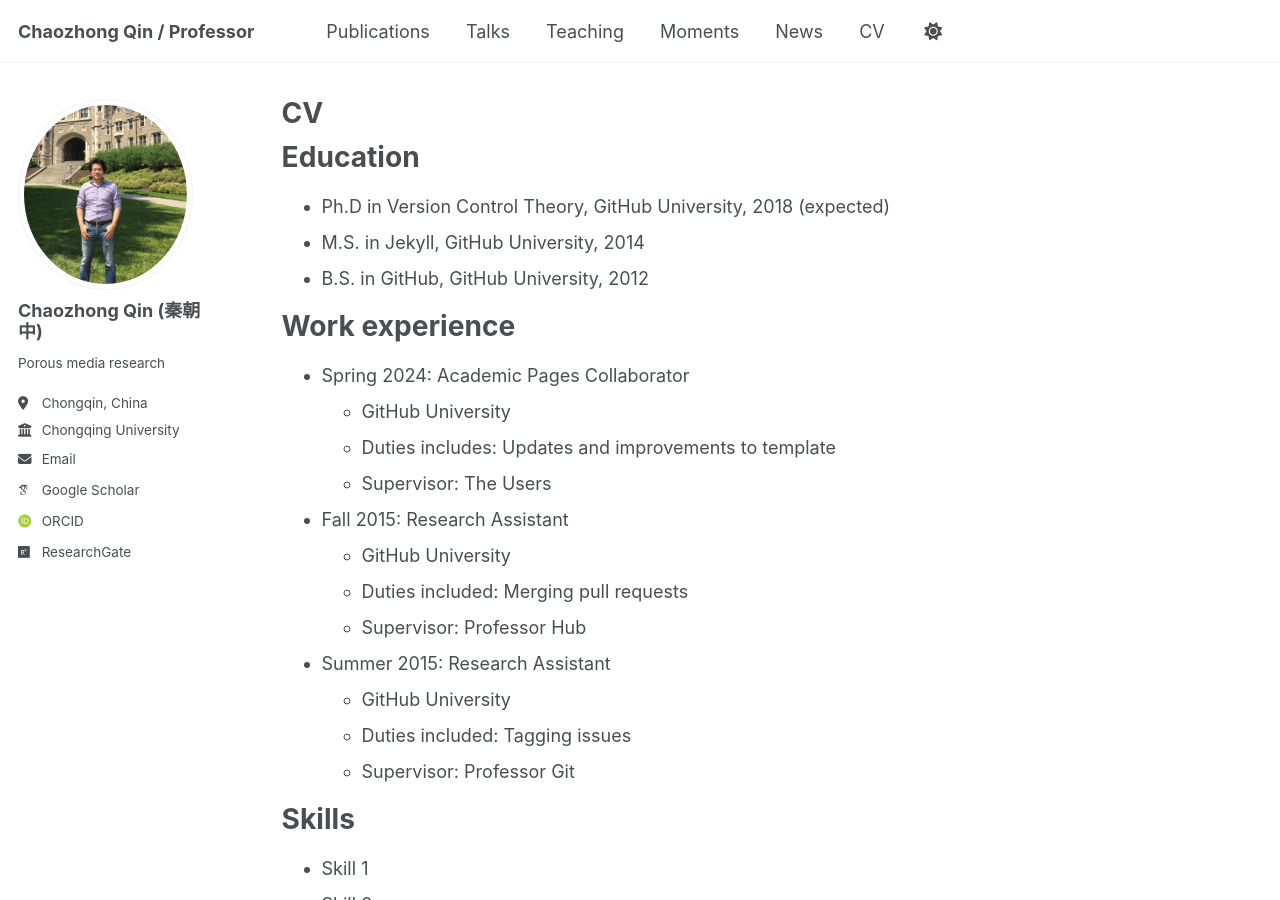
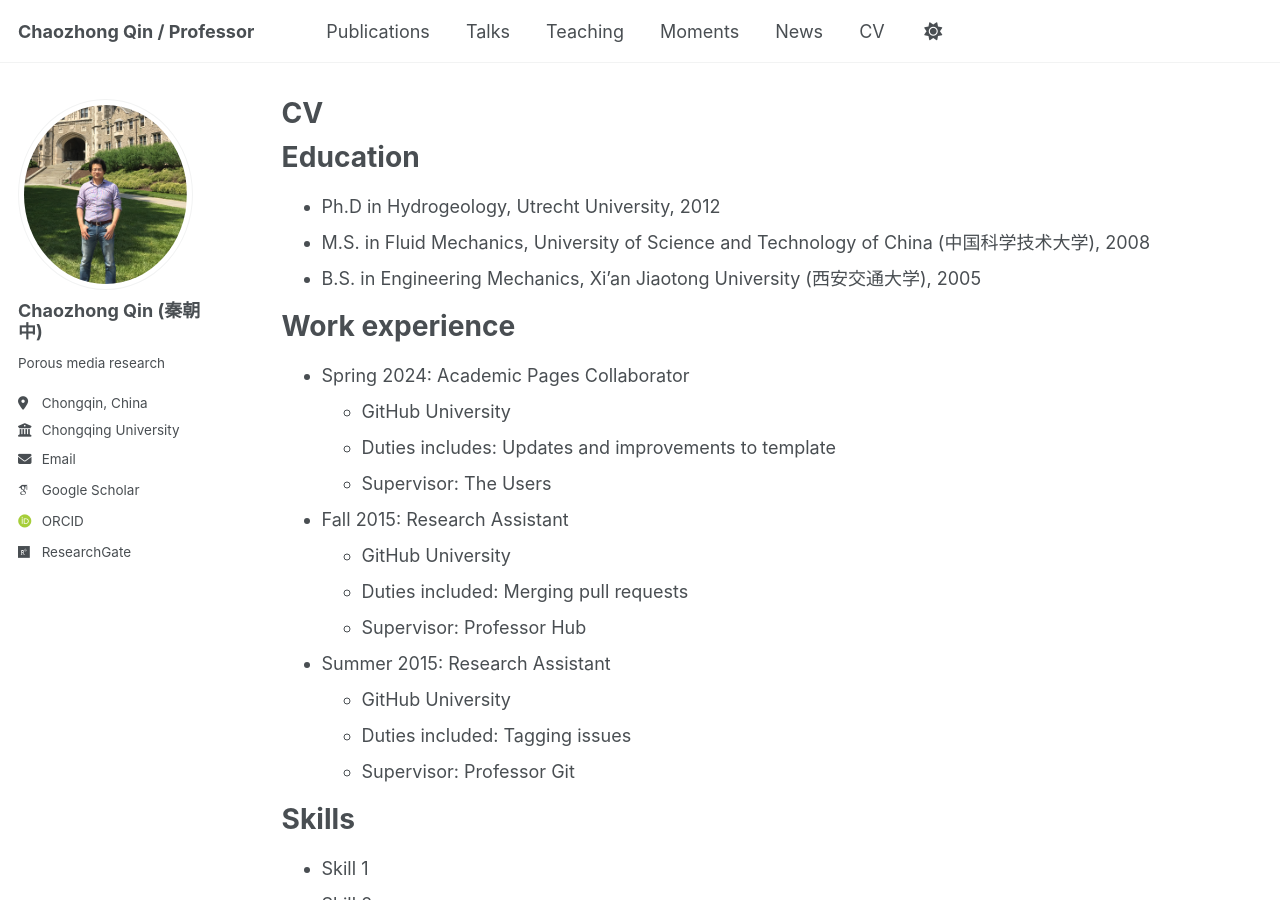
Before and after one commit to CZQIN/czqin.github.io, a Jekyll site: the page built from _pages/cv.md, in a window 1280 px wide and 900 px high. Built offline with Jekyll 4.4.1, drawn with Linux system fonts in a browser that asks for light colours; some web fonts are replaced; a script that is not in the unit is left out.

Commit message:
Update cv.md

```diff
--- a/_pages/cv.md
+++ b/_pages/cv.md
@@ -11,9 +11,9 @@ redirect_from:
 
 Education
 ======
-* Ph.D in Version Control Theory, GitHub University, 2018 (expected)
-* M.S. in Jekyll, GitHub University, 2014
-* B.S. in GitHub, GitHub University, 2012
+* Ph.D in Hydrogeology, Utrecht University, 2012
+* M.S. in Fluid Mechanics, University of Science and Technology of China (中国科学技术大学), 2008
+* B.S. in Engineering Mechanics, Xi'an Jiaotong University (西安交通大学), 2005
 
 Work experience
 ======
```
